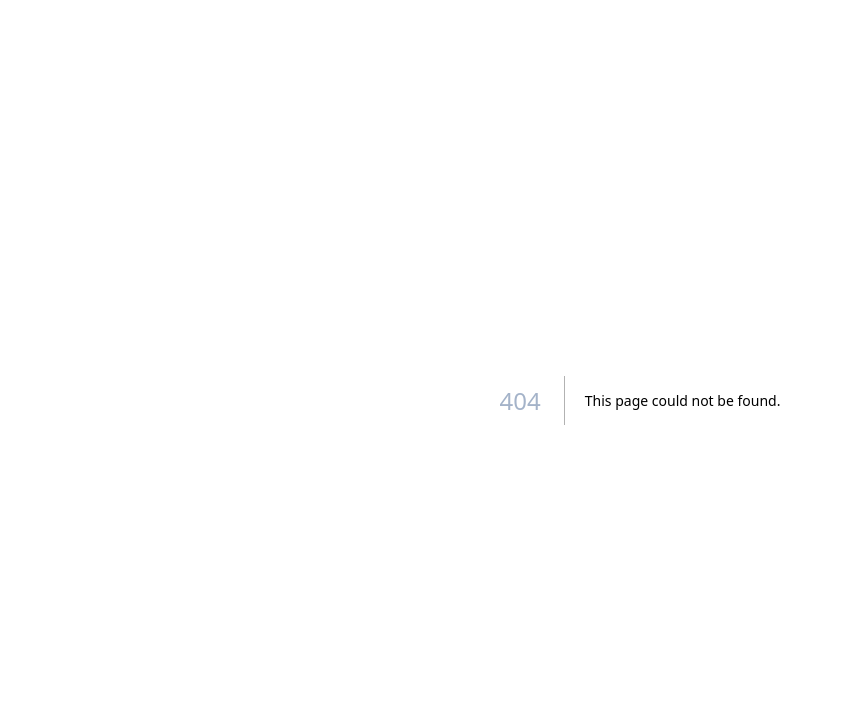
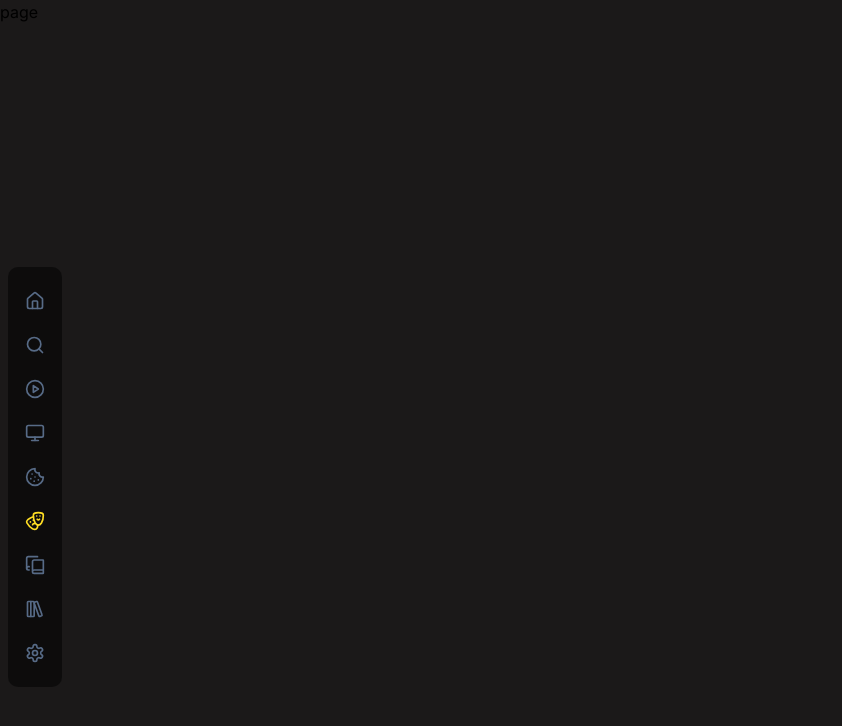
Before and after one commit to SimplyRohit/webcinema, a Next.js app: page /kdrama in a window 1280 px wide. Before the commit this address had no page. Shown: the top 726 px of the page, without its empty margins (0-842 px from the left). Built offline with nearby package versions, Linux system fonts and the light colour scheme.

Commit message:
need chnages in slider

```diff
--- /dev/null
+++ b/src/app/collections/page.tsx
@@ -0,0 +1,7 @@
+import React from "react";
+
+function page() {
+  return <div>page</div>;
+}
+
+export default page;
--- /dev/null
+++ b/src/app/kdrama/page.tsx
@@ -0,0 +1,7 @@
+import React from "react";
+
+function page() {
+  return <div>page</div>;
+}
+
+export default page;
--- a/src/app/layout.tsx
+++ b/src/app/layout.tsx
@@ -1,7 +1,7 @@
 import type { Metadata } from "next";
 import { Inter } from "next/font/google";
 import "./globals.css";
-
+import Navbar from "@/components/Navbar";
 const inter = Inter({ subsets: ["latin"] });
 
 export const metadata: Metadata = {
@@ -16,7 +16,10 @@ export default function RootLayout({
 }>) {
   return (
     <html lang="en">
-      <body className={inter.className}>{children}</body>
+      <body className={inter.className}>
+        <Navbar />
+        {children}
+      </body>
     </html>
   );
 }
--- /dev/null
+++ b/src/app/library/page.tsx
@@ -0,0 +1,7 @@
+import React from "react";
+
+function page() {
+  return <div>page</div>;
+}
+
+export default page;
--- a/src/app/movies/page.tsx
+++ b/src/app/movies/page.tsx
@@ -0,0 +1,7 @@
+import React from "react";
+
+function page() {
+  return <div>page</div>;
+}
+
+export default page;
--- a/src/app/page.tsx
+++ b/src/app/page.tsx
@@ -1,12 +1,9 @@
-import Navbar from "@/components/Navbar";
-import Image from "next/image";
 import ImageHeader from "@/components/ImageHeader";
-import Slider from "@/components/Slider";
 import AllStuff from "@/components/AllStuff";
+
 export default function Homepage() {
   return (
-    <div className=" max-w-screen h-full ">
-      <Navbar />
+    <div className="  w-full h-full ">
       <div className="w-full h-full pl-[70px]">
         <ImageHeader />
         <AllStuff />
--- a/src/app/search/page.tsx
+++ b/src/app/search/page.tsx
@@ -0,0 +1,7 @@
+import React from "react";
+
+function page() {
+  return <div>page</div>;
+}
+
+export default page;
--- /dev/null
+++ b/src/app/settings/page.tsx
@@ -0,0 +1,7 @@
+import React from "react";
+
+function page() {
+  return <div>page</div>;
+}
+
+export default page;
--- a/src/app/tv/page.tsx
+++ b/src/app/tv/page.tsx
@@ -0,0 +1,7 @@
+import React from "react";
+
+function page() {
+  return <div>page</div>;
+}
+
+export default page;
--- a/src/components/AllStuff.tsx
+++ b/src/components/AllStuff.tsx
@@ -1,23 +1,21 @@
 import React from "react";
-import Image from "next/image";
 import Slider from "./Slider";
-import { db } from "@/DB/db";
 function AllStuff() {
   return (
-    <>
-      <div className=" pb-[40px] pt-[40px] flex flex-col">
+    <div className=" w-full h-full ">
+      <div className=" pb-[40px] pt-[40px] ">
         <h1 className="font-bold text-[25px] pb-3">Recommendation</h1>
         <Slider />
       </div>
-      <div className=" pb-[40px] flex flex-col">
+      <div className=" pb-[40px] ">
         <h1 className="font-bold text-[25px] pb-3">Recommendation</h1>
         <Slider />
       </div>
-      <div className=" pb-[40px] flex flex-col">
+      <div className=" pb-[40px] ">
         <h1 className="font-bold text-[25px] pb-3">Recommendation</h1>
         <Slider />
       </div>
-    </>
+    </div>
   );
 }
 
--- a/src/components/Navbar.tsx
+++ b/src/components/Navbar.tsx
@@ -1,3 +1,4 @@
+"use client";
 import {
   House,
   Search,
@@ -9,20 +10,78 @@ import {
   LibraryBig,
   Settings,
 } from "lucide-react";
+import { cn } from "@/libs/utils";
+import { usePathname, useRouter } from "next/navigation";
 
 export default function Navbar() {
+  const path = usePathname();
+  const router = useRouter();
   return (
-    <div className="fixed left-0 top-[250px] pl-2 z-10 h-full">
+    <div className="fixed left-0 top-1/3 pl-2  h-full">
       <nav className="flex flex-col items-center rounded-[10px] justify-evenly w-[54px] h-[420px] backdrop-blur-sm bg-opacity-50 bg-[#000000] ">
-        <House className="w-5 h-5 text-[#576B87]" />
-        <Search className="w-5 h-5 text-[#576B87]" />
-        <CirclePlay className="w-5 h-5 text-[#576B87]" />
-        <Monitor className="w-5 h-5 text-[#576B87]" />
-        <Cookie className="w-5 h-5 text-[#576B87]" />
-        <Drama className="w-5 h-5 text-[#576B87]" />
-        <BookCopy className="w-5 h-5 text-[#576B87]" />
-        <LibraryBig className="w-5 h-5 text-[#576B87]" />
-        <Settings className="w-5 h-5 text-[#576B87]" />
+        <House
+          onClick={() => router.push("/")}
+          className={cn(
+            path === "/" ? "text-[#ffde24]" : "text-[#576B87]",
+            "w-5 h-5"
+          )}
+        />
+        <Search
+          onClick={() => router.push("/search")}
+          className={cn(
+            path === "/search" ? "text-[#ffde24]" : "text-[#576B87]",
+            "w-5 h-5"
+          )}
+        />
+        <CirclePlay
+          onClick={() => router.push("/movies")}
+          className={cn(
+            path === "/movies" ? "text-[#ffde24]" : "text-[#576B87]",
+            "w-5 h-5"
+          )}
+        />
+        <Monitor
+          onClick={() => router.push("/tv")}
+          className={cn(
+            path === "/tv" ? "text-[#ffde24]" : "text-[#576B87]",
+            "w-5 h-5"
+          )}
+        />
+        <Cookie
+          onClick={() => router.push("/anime")}
+          className={cn(
+            path === "/anime" ? "text-[#ffde24]" : "text-[#576B87]",
+            "w-5 h-5"
+          )}
+        />
+        <Drama
+          onClick={() => router.push("/kdrama")}
+          className={cn(
+            path === "/kdrama" ? "text-[#ffde24]" : "text-[#576B87]",
+            "w-5 h-5"
+          )}
+        />
+        <BookCopy
+          onClick={() => router.push("/collections")}
+          className={cn(
+            path === "/collections" ? "text-[#ffde24]" : "text-[#576B87]",
+            "w-5 h-5"
+          )}
+        />
+        <LibraryBig
+          onClick={() => router.push("/library")}
+          className={cn(
+            path === "/library" ? "text-[#ffde24]" : "text-[#576B87]",
+            "w-5 h-5"
+          )}
+        />
+        <Settings
+          onClick={() => router.push("/settings")}
+          className={cn(
+            path === "/settings" ? "text-[#ffde24]" : "text-[#576B87]",
+            "w-5 h-5"
+          )}
+        />
       </nav>
     </div>
   );
--- a/src/components/Slider.tsx
+++ b/src/components/Slider.tsx
@@ -16,11 +16,11 @@ export default function Slider() {
   });
 
   return (
-    <div ref={ref} className="keen-slider h-[270px] ">
+    <div ref={ref} className="keen-slider  h-[270px] ">
       {db.map((item) => (
-        <div className="keen-slider__slide   ">
+        <div className="keen-slider__slide">
           <Image
-            className="object-cover  h-[250px] rounded"
+            className="object-cover   h-[250px] rounded"
             src={item.url}
             alt=""
             width={1920}
```
